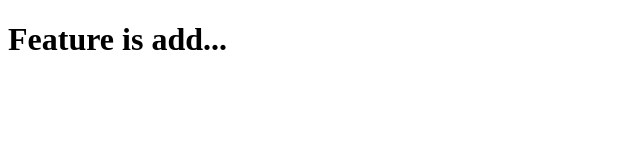
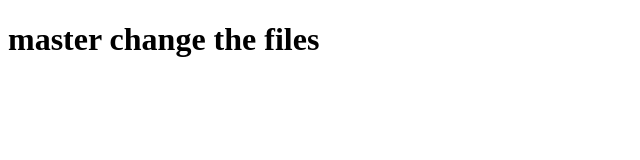
Before and after one commit to mhdalhanbali/moh-git-online, a plain HTML site: page index.html in a window 1280 px wide. Shown: the whole page, without its empty margins (0-640 px from the left). Drawn offline with Linux system fonts and the light colour scheme.

```diff
--- a/index.html
+++ b/index.html
@@ -5,6 +5,6 @@
 	<title>Git Project</title>
 </head>
 <body>
-	<h1>Feature is add...</h1>
+	<h1>master change the files</h1>
 </body>
 </html>
```
